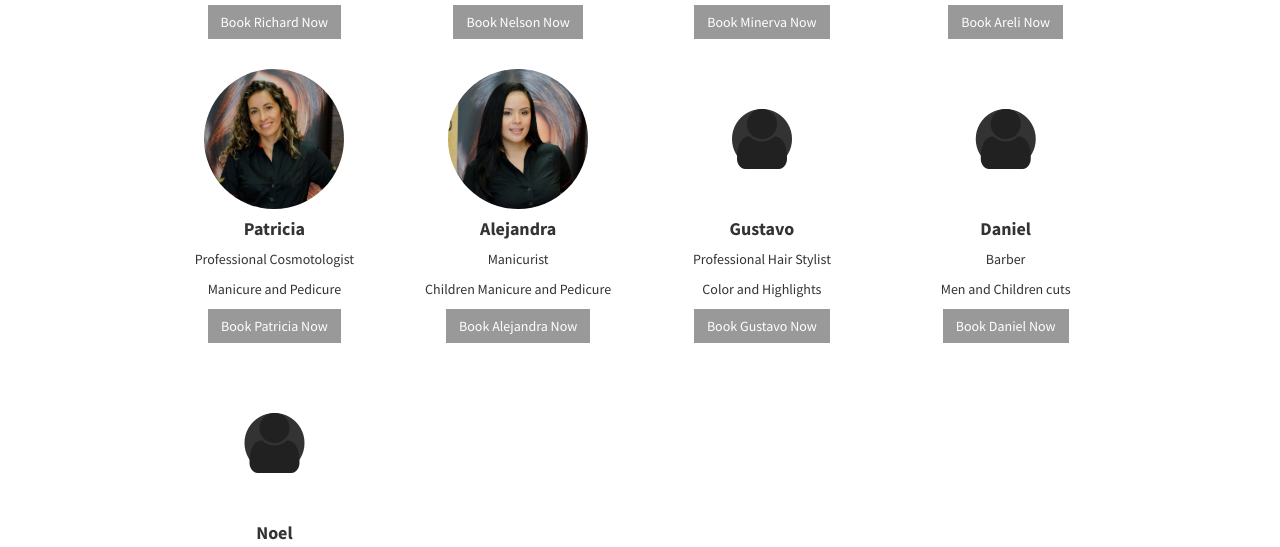
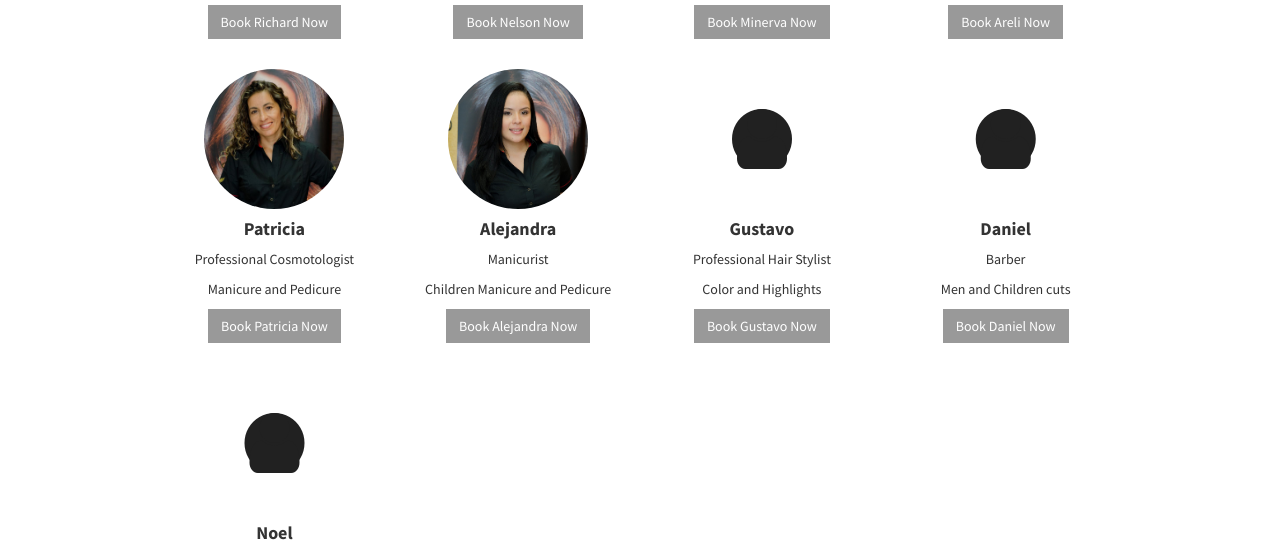
Before and after one commit to thesalonexpo/thesalonexpo.github.io, a Jekyll site: the page built from index.html, in a window 1280 px wide. Shown: the part 2012-2559 px from the top of the page. Built offline with Jekyll 4.4.1, drawn with Linux system fonts in a browser that asks for light colours.

Commit message:
debugging

```diff
--- a/_includes/team.html
+++ b/_includes/team.html
@@ -16,7 +16,7 @@
                 {% endif %}
                 {% if employee.img_placehold %}
                   <span class="fa-stack fa-5x">
-                    <i class="fa fa-circle fa-stack-5x"></i>
+                    <i class="fa fa-circle fa-stack-5x text-primary"></i>
                     <i class="fa fa-user fa-stack-1x text-primary"></i>
                   </span>
                 {% endif %}
```
